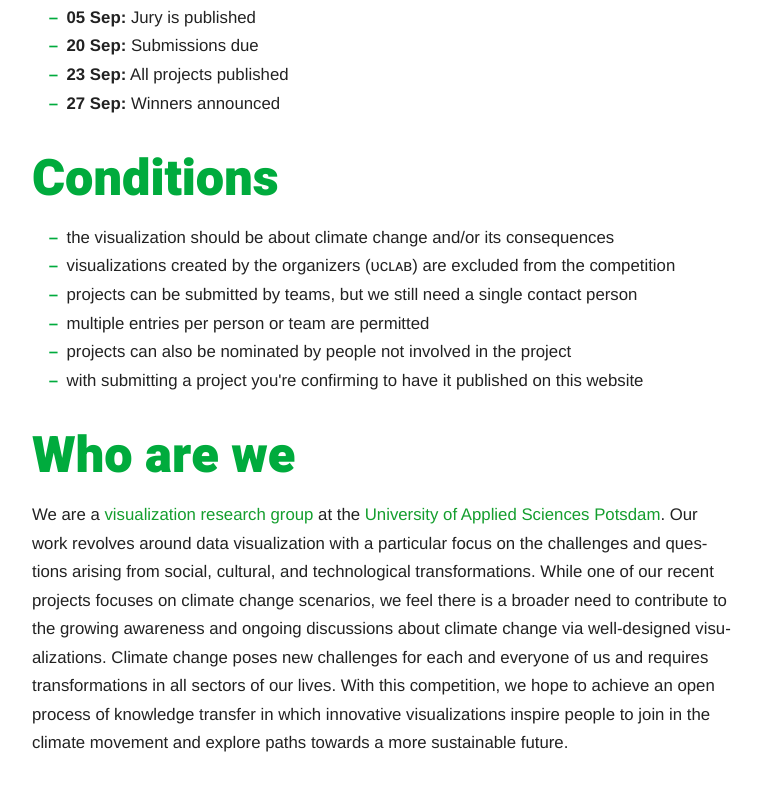
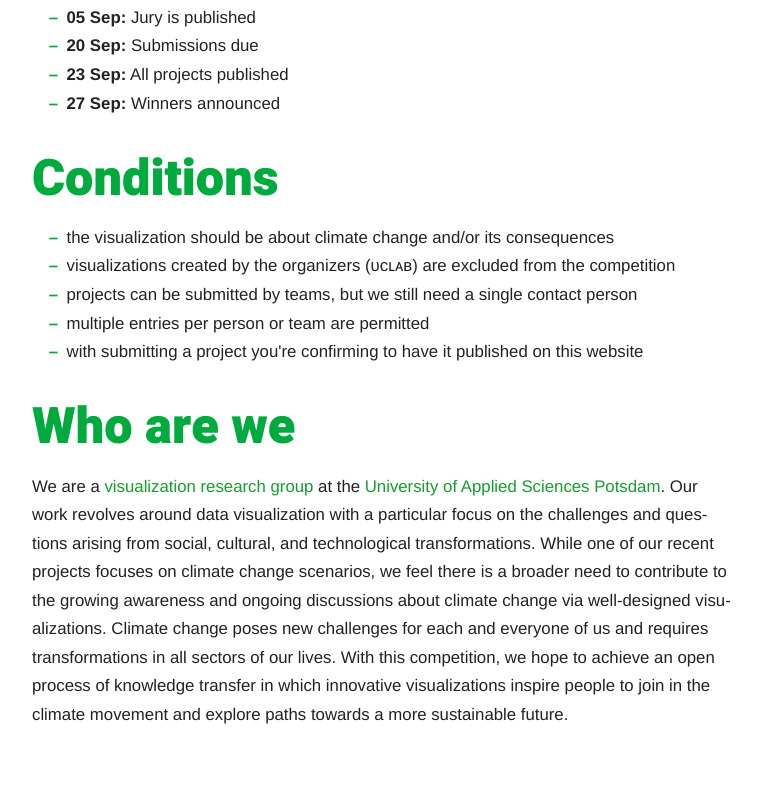
Before and after one commit to uclab-potsdam/vff, a Nuxt app: page / in a window 1280 px wide. Shown: the part 2094-2884 px from the top of the page, without its empty margins (258-1019 px from the left). Built offline with nearby package versions, Linux system fonts and the light colour scheme.

Commit message:
remove nomination option

```diff
--- a/pages/index.vue
+++ b/pages/index.vue
@@ -51,7 +51,6 @@
         <li>visualizations created by the organizers (ᴜᴄʟᴀʙ) are excluded from the competition</li>
         <li>projects can be submitted by teams, but we still need a single contact person</li>
         <li>multiple entries per person or team are permitted</li>
-        <li>projects can also be nominated by people not involved in the project</li>
         <li>with submitting a project you're confirming to have it published on this website</li>
       </ul>
     </section>
```
